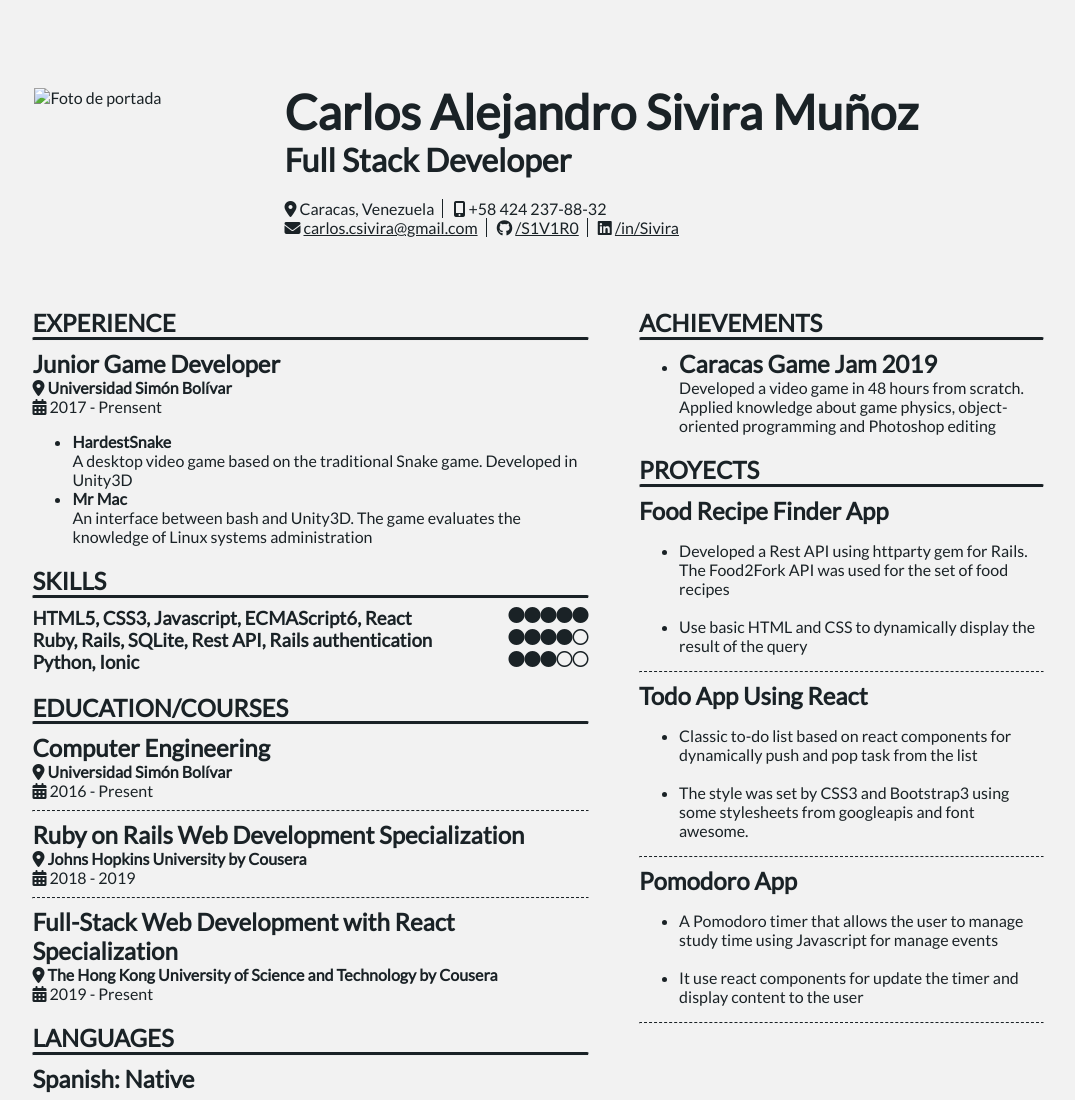
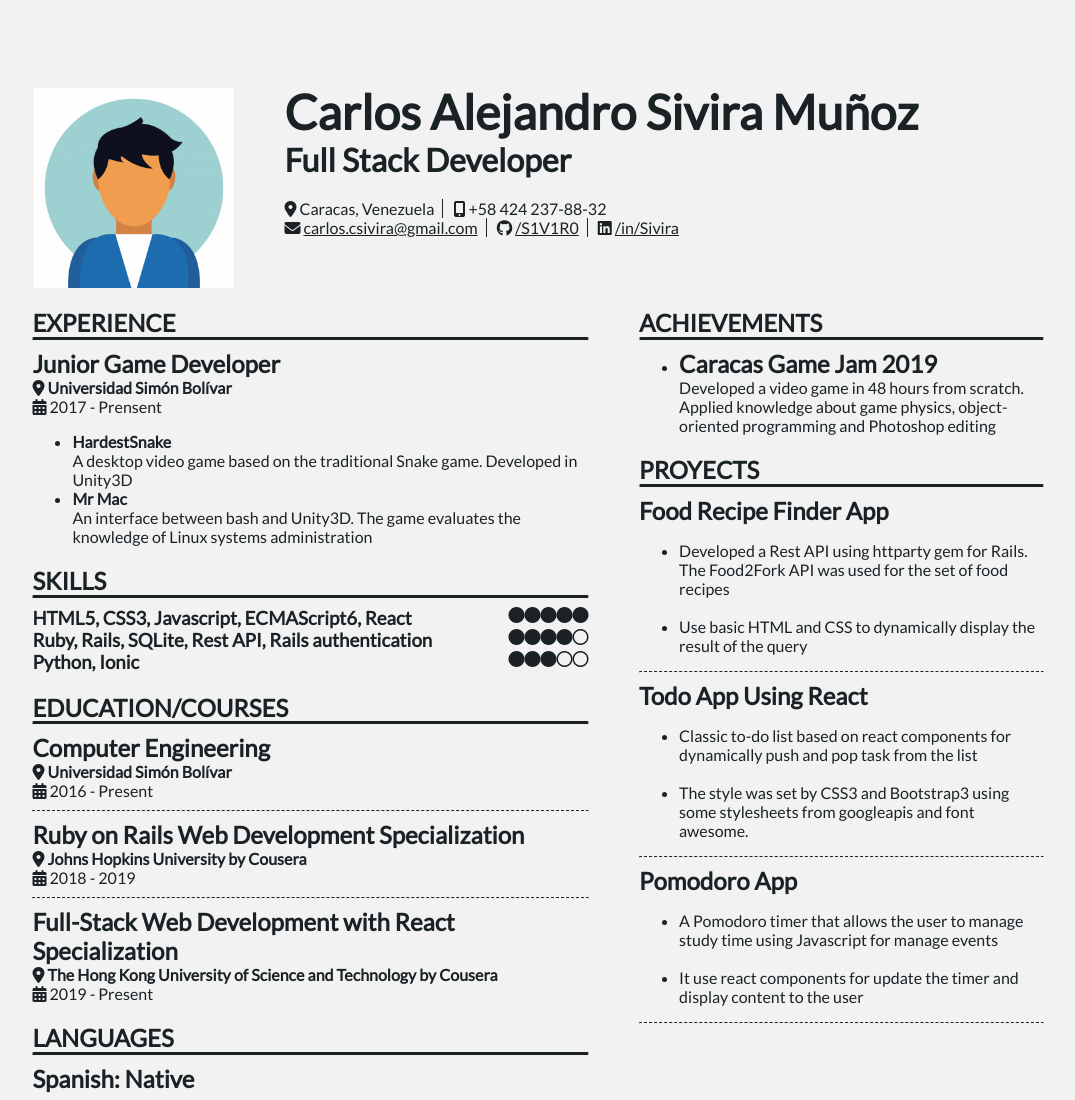
Before and after one commit to CSivira/CurriculumVitae, a plain HTML site: page docs/index.html in a window 1280 px wide. Shown: the top 1100 px of the page, without its empty margins (102-1177 px from the left). Drawn offline with Linux system fonts and the light colour scheme.

Commit message:
Update index.html

```diff
--- a/docs/index.html
+++ b/docs/index.html
@@ -15,7 +15,7 @@
     <header>
         <section class="margin">
             <div class="picture">
-                <img src="perfil.jpg" alt="Foto de portada">
+                <img src="/img/perfil.jpg" alt="Foto de portada">
             </div>
             <div class="frontInfo">
                 <h1>Carlos Alejandro Sivira Muñoz</h1>
```
